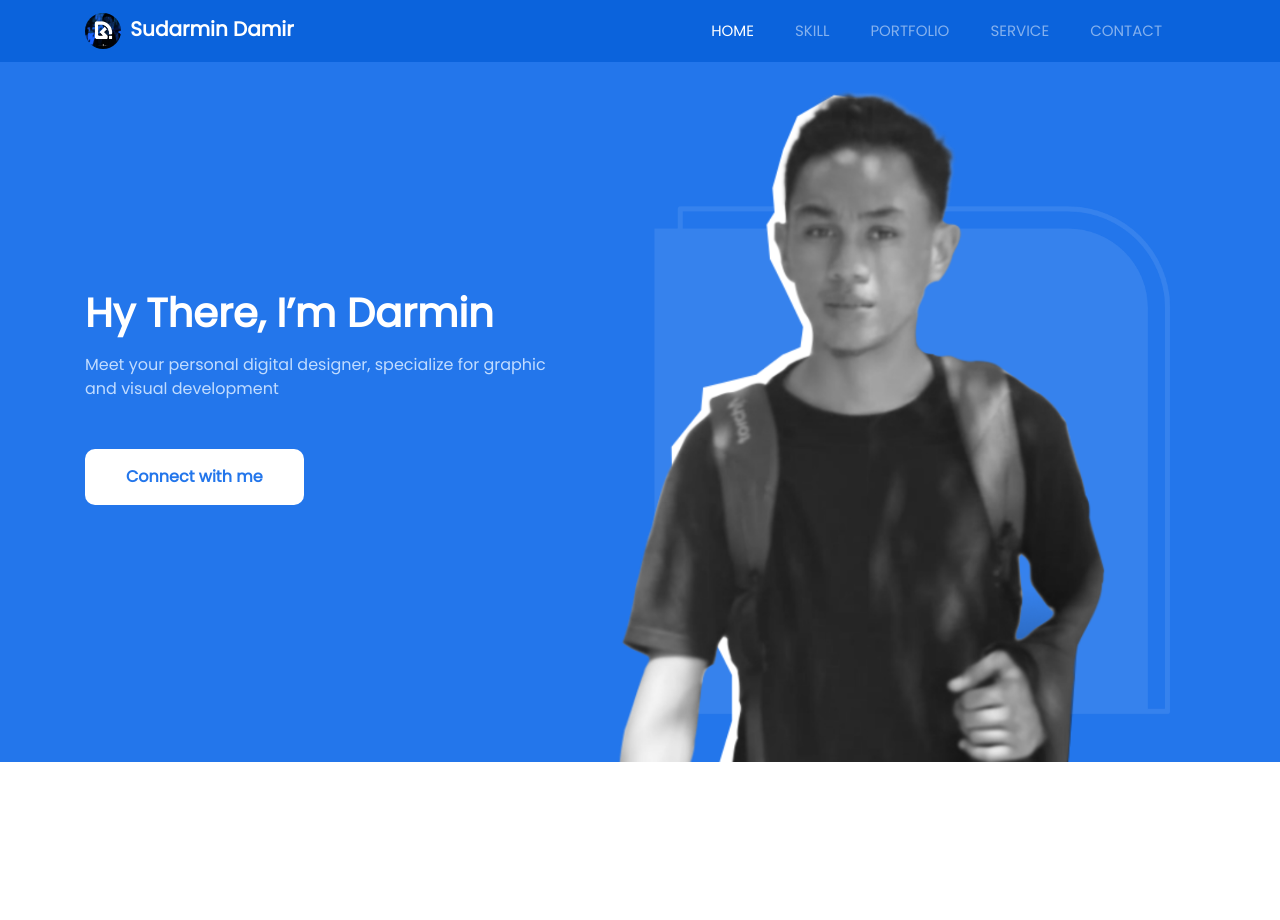
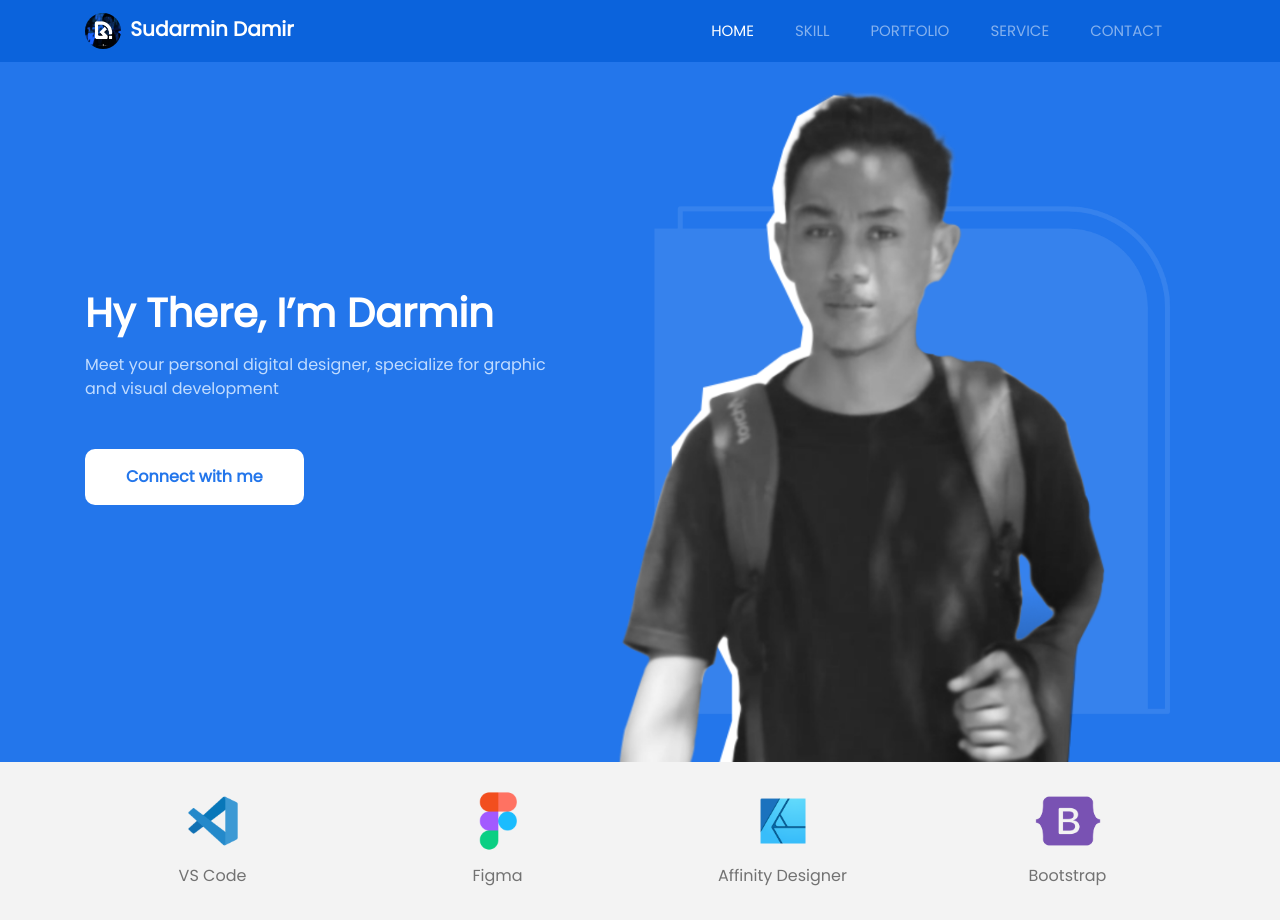
Before and after one commit to sudarmindamir/sudarmindamir.github.io, a plain HTML site: page index.html in a window 1280 px wide. Before the commit the page ends 800 px from the top, so only its background shows below. Drawn offline with nearby package versions, Linux system fonts and the light colour scheme.

Commit message:
List Apps

```diff
--- a/css/style.css
+++ b/css/style.css
@@ -24,10 +24,39 @@
 }
 
 /* info apps */
-.info-apps {
+.apps {
+    background-color: rgb(243, 243, 243);
 
 }
 
+.panel-apps p {
+
+        font-family: Poppins;
+        font-weight: medium;
+        color: rgb(114, 114, 114);
+
+
+}
+
+/* skills */
+.kolom {
+    background-color:green;
+    border-radius: 10px;
+}
+.baris {
+    background-color: #0564e9;
+    border-radius: 5px;
+}
+
+.baris2 {
+    background-color: #e905c3;
+    border-radius: 5px;
+}
+
+.baris3 {
+    background-color: #e96005;
+    border-radius: 10px;
+}
 
 /* utility */
 
--- a/index.html
+++ b/index.html
@@ -107,19 +107,38 @@
     <!-- Penutup Header -->
 
     <!-- Panel APPS -->
-    <div class="container">
-      <div class="row justify-content-center">
-        <div class="col info-apps">
-          <div class="row">
-            <div class="col"><img src="img/" alt="" /></div>
-            <div class="col"></div>
-            <div class="col"></div>
-            <div class="col"></div>
+    <div class="fluid-container apps">
+      <div class="container panel-apps">
+        <div class="row justify-content-center">
+          <div class="col info-apps">
+            <div class="row text-center pt-4 pb-3">
+              <div class="col">
+                <img width="70" src="img/vsc.png" alt="" />
+                <p class="mt-2">VS Code</p>
+              </div>
+              <div class="col">
+                <img width="70" src="img/figma.png" alt="" />
+                <p class="mt-2">Figma</p>
+              </div>
+              <div class="col">
+                <img width="70" src="img/afd.png" alt="" />
+                <p class="mt-2">Affinity Designer</p>
+              </div>
+              <div class="col">
+                <img width="70" src="img/boot.png" alt="" />
+                <p class="mt-2">Bootstrap</p>
+              </div>
+            </div>
           </div>
         </div>
       </div>
     </div>
     <!-- Penutup Panel APPS -->
+
+    <!-- Skills -->
+
+    <!-- Penutup Skills -->
+
     <!-- Optional JavaScript; choose one of the two! -->
 
     <!-- Option 1: jQuery and Bootstrap Bundle (includes Popper) -->
```
